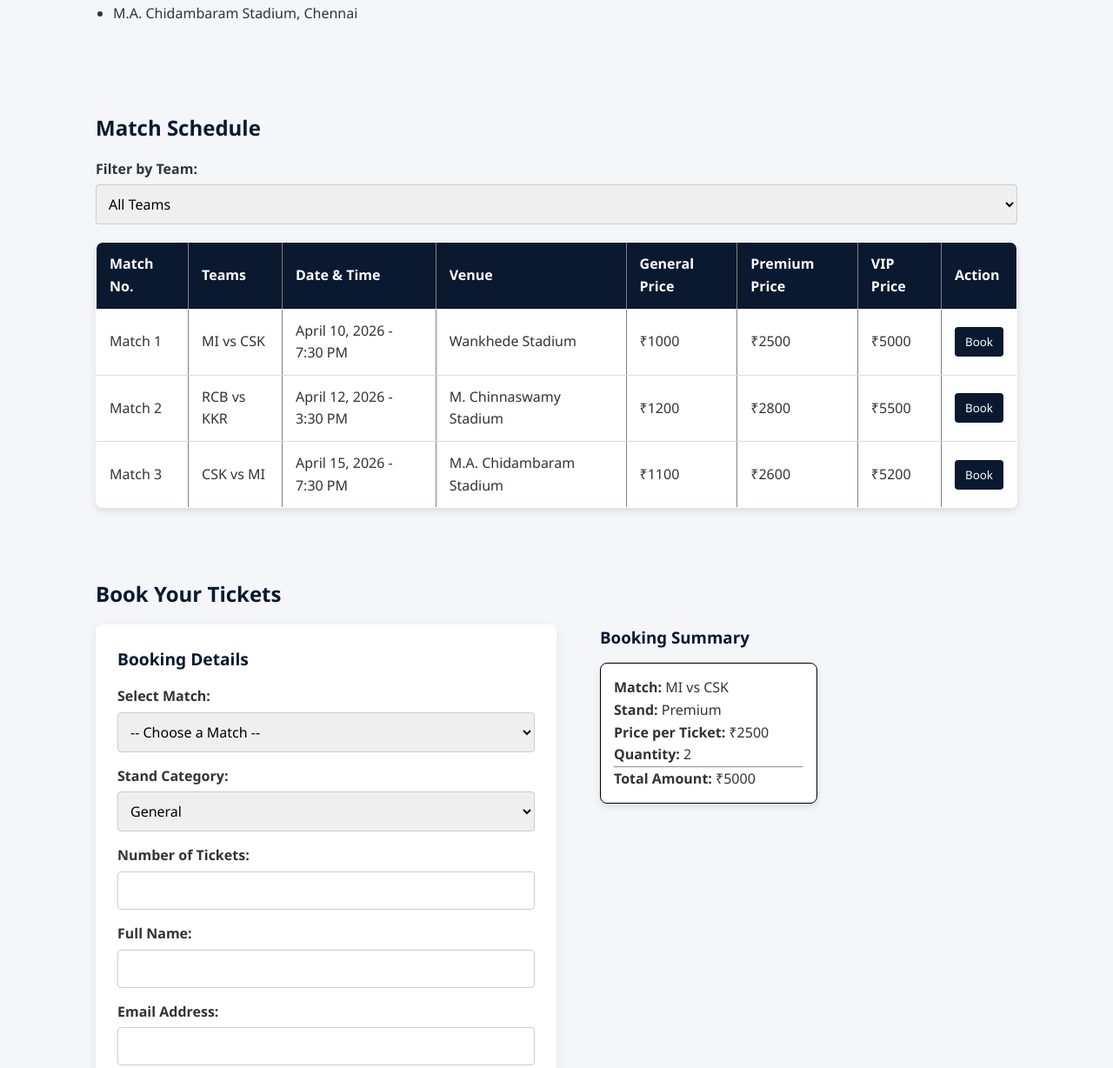
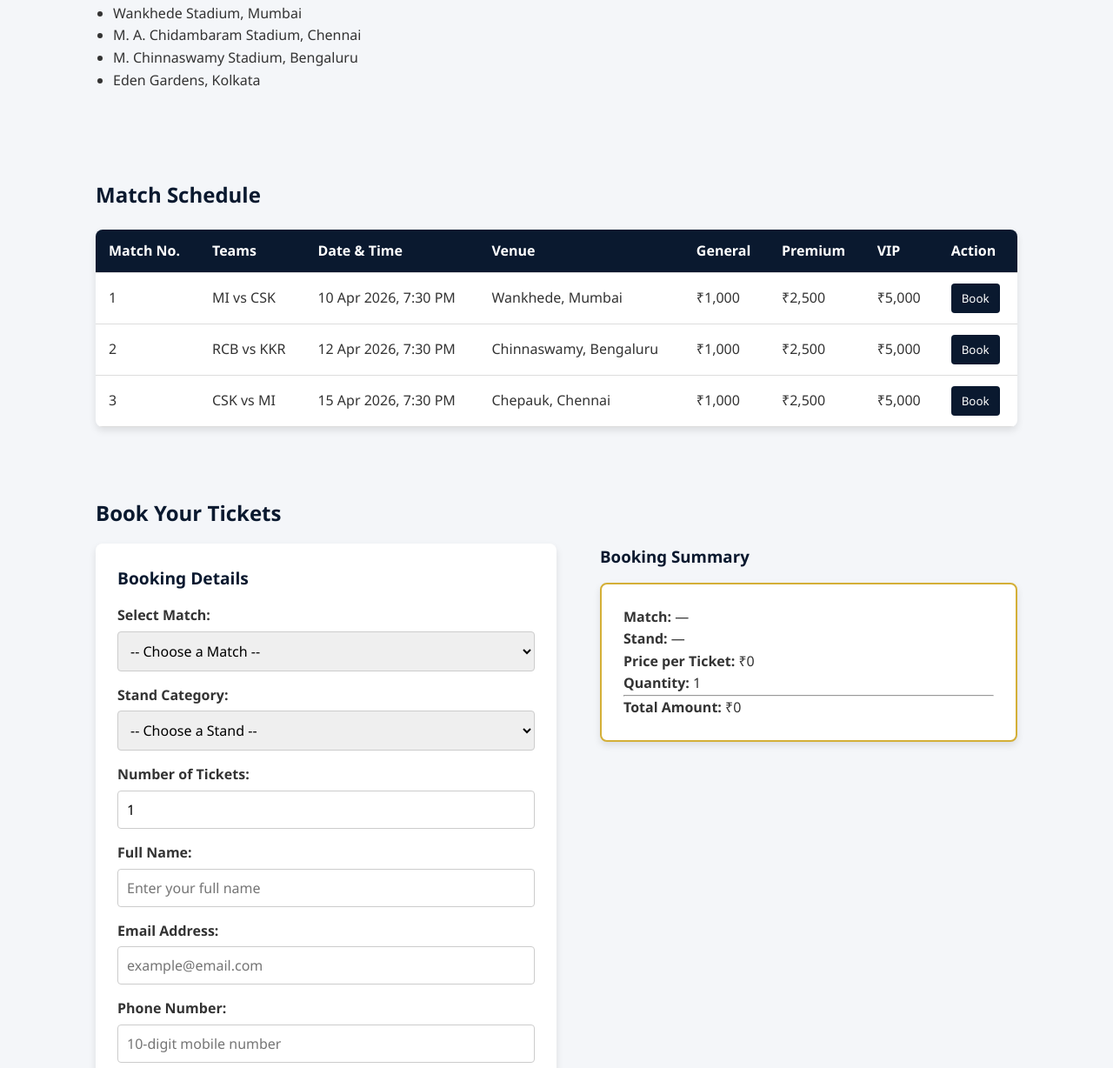
Before and after one commit to priyanka-c-star/ipl-ticket-booking, a plain HTML site: page index.html in a window 1280 px wide. Shown: the part 739-1967 px from the top of the page at 87% size. Drawn offline with Linux system fonts and the light colour scheme.

Commit message:
feat: complete IPL ticket booking site with Activities 1-7
- index.html: full semantic layout with all sections and live summary IDs
- js/app.js: showToast(), smooth scroll, live booking summary (Activity 7)
- Live price calculation from data-price and data-multiplier
- Debounced toast on summary updates

```diff
--- a/index.html
+++ b/index.html
@@ -13,27 +13,25 @@
         <nav>
             <ul>
                 <li><a href="#matches">Matches</a></li>
-                <li><a href="#booking.html">Book Ticket</a></li>
+                <li><a href="#book-ticket">Book Ticket</a></li>
                 <li><a href="#my-bookings">My Bookings</a></li>
                 <li><a href="#guidelines">Guidelines</a></li>
             </ul>
         </nav>
     </header>
 
-    <main>
-        <!-- ================= HERO SECTION ================= -->
+    <!-- ================= HERO ================= -->
     <section id="hero">
         <h1>Experience The Stadium Energy Live!</h1>
-            <div>
-                <a href="#matches"><button>View Schedule</button></a>
-                <a href="#book-ticket"><button>Book Ticket</button></a>
-            </div>
+        <p>Book your IPL 2026 tickets now and be part of the action.</p>
+        <button onclick="document.getElementById('matches').scrollIntoView({behavior:'smooth'});">View Schedule</button>
+        <button onclick="document.getElementById('book-ticket').scrollIntoView({behavior:'smooth'});">Book Ticket</button>
     </section>
 
     <!-- ================= ABOUT IPL 2026 ================= -->
     <section id="about">
         <h2>About IPL 2026</h2>
-            <article>
+        <p>The Indian Premier League returns for its 2026 season with electrifying matches across India.</p>
         <h3>Popular Teams</h3>
         <ul>
             <li>Mumbai Indians (MI)</li>
@@ -41,72 +39,61 @@
             <li>Royal Challengers Bengaluru (RCB)</li>
             <li>Kolkata Knight Riders (KKR)</li>
         </ul>
-            </article>
-            <article>
         <h3>Major Venues</h3>
         <ul>
             <li>Wankhede Stadium, Mumbai</li>
+            <li>M. A. Chidambaram Stadium, Chennai</li>
             <li>M. Chinnaswamy Stadium, Bengaluru</li>
-                    <li>M.A. Chidambaram Stadium, Chennai</li>
+            <li>Eden Gardens, Kolkata</li>
         </ul>
-            </article>
     </section>
 
     <!-- ================= MATCH SCHEDULE ================= -->
     <section id="matches">
         <h2>Match Schedule</h2>
-
-            <label for="team-filter">Filter by Team:</label>
-            <select id="team-filter">
-                <option value="all">All Teams</option>
-                <option value="mi">Mumbai Indians</option>
-                <option value="csk">Chennai Super Kings</option>
-                <option value="rcb">Royal Challengers Bengaluru</option>
-            </select>
-
-            <table border="1">
+        <table>
             <thead>
                 <tr>
                     <th>Match No.</th>
                     <th>Teams</th>
-                        <th>Date & Time</th>
+                    <th>Date &amp; Time</th>
                     <th>Venue</th>
-                        <th>General Price</th>
-                        <th>Premium Price</th>
-                        <th>VIP Price</th>
+                    <th>General</th>
+                    <th>Premium</th>
+                    <th>VIP</th>
                     <th>Action</th>
                 </tr>
             </thead>
             <tbody>
                 <tr>
-                        <td>Match 1</td>
+                    <td>1</td>
                     <td>MI vs CSK</td>
-                        <td>April 10, 2026 - 7:30 PM</td>
-                        <td>Wankhede Stadium</td>
-                        <td>₹1000</td>
-                        <td>₹2500</td>
-                        <td>₹5000</td>
-                        <td><a href="#book-ticket"><button>Book</button></a></td>
+                    <td>10 Apr 2026, 7:30 PM</td>
+                    <td>Wankhede, Mumbai</td>
+                    <td>₹1,000</td>
+                    <td>₹2,500</td>
+                    <td>₹5,000</td>
+                    <td><button>Book</button></td>
                 </tr>
                 <tr>
-                        <td>Match 2</td>
+                    <td>2</td>
                     <td>RCB vs KKR</td>
-                        <td>April 12, 2026 - 3:30 PM</td>
-                        <td>M. Chinnaswamy Stadium</td>
-                        <td>₹1200</td>
-                        <td>₹2800</td>
-                        <td>₹5500</td>
-                        <td><a href="#book-ticket"><button>Book</button></a></td>
+                    <td>12 Apr 2026, 7:30 PM</td>
+                    <td>Chinnaswamy, Bengaluru</td>
+                    <td>₹1,000</td>
+                    <td>₹2,500</td>
+                    <td>₹5,000</td>
+                    <td><button>Book</button></td>
                 </tr>
                 <tr>
-                        <td>Match 3</td>
+                    <td>3</td>
                     <td>CSK vs MI</td>
-                        <td>April 15, 2026 - 7:30 PM</td>
-                        <td>M.A. Chidambaram Stadium</td>
-                        <td>₹1100</td>
-                        <td>₹2600</td>
-                        <td>₹5200</td>
-                        <td><a href="#book-ticket"><button>Book</button></a></td>
+                    <td>15 Apr 2026, 7:30 PM</td>
+                    <td>Chepauk, Chennai</td>
+                    <td>₹1,000</td>
+                    <td>₹2,500</td>
+                    <td>₹5,000</td>
+                    <td><button>Book</button></td>
                 </tr>
             </tbody>
         </table>
@@ -116,66 +103,67 @@
     <section id="book-ticket">
         <h2>Book Your Tickets</h2>
 
-            <div style="display: flex; gap: 50px;">
+        <div style="display: flex; gap: 50px; flex-wrap: wrap;">
 
             <!-- Form -->
-                <form action="#" method="POST">
+            <form action="#" method="POST" id="bookingForm">
                 <fieldset>
                     <legend>Booking Details</legend>
 
                     <p>
                         <label for="select-match">Select Match:</label><br>
                         <select id="select-match" name="match" required>
-                                <option value="">-- Choose a Match --</option>
-                                <option value="match1">Match 1: MI vs CSK</option>
-                                <option value="match2">Match 2: RCB vs KKR</option>
-                                <option value="match3">Match 3: CSK vs MI</option>
+                            <option value="" data-price="0">-- Choose a Match --</option>
+                            <option value="match1" data-price="1000">MI vs CSK</option>
+                            <option value="match2" data-price="1200">RCB vs KKR</option>
+                            <option value="match3" data-price="1100">CSK vs MI</option>
                         </select>
                     </p>
 
                     <p>
                         <label for="stand-category">Stand Category:</label><br>
                         <select id="stand-category" name="stand" required>
-                                <option value="general">General</option>
-                                <option value="premium">Premium</option>
-                                <option value="vip">VIP</option>
+                            <option value="" data-multiplier="1">-- Choose a Stand --</option>
+                            <option value="general" data-multiplier="1">General</option>
+                            <option value="premium" data-multiplier="2.5">Premium</option>
+                            <option value="vip" data-multiplier="5">VIP</option>
                         </select>
                     </p>
 
                     <p>
                         <label for="num-tickets">Number of Tickets:</label><br>
-                            <input type="number" id="num-tickets" name="quantity" min="1" max="10" required>
+                        <input type="number" id="num-tickets" name="quantity" min="1" max="10" value="1" required>
                     </p>
 
                     <p>
                         <label for="name">Full Name:</label><br>
-                            <input type="text" id="name" name="name" required>
+                        <input type="text" id="name" name="name" required minlength="3" maxlength="50" placeholder="Enter your full name">
                     </p>
 
                     <p>
                         <label for="email">Email Address:</label><br>
-                            <input type="email" id="email" name="email" required>
+                        <input type="email" id="email" name="email" required placeholder="example@email.com">
                     </p>
 
                     <p>
                         <label for="phone">Phone Number:</label><br>
-                            <input type="tel" id="phone" name="phone" required>
+                        <input type="tel" id="phone" name="phone" required pattern="[0-9]{10}" placeholder="10-digit mobile number">
                     </p>
 
                     <button type="submit">Confirm Booking</button>
                 </fieldset>
             </form>
 
-                <!-- Booking Summary Card -->
+            <!-- Booking Summary Card (LIVE) -->
             <aside>
                 <h3>Booking Summary</h3>
-                    <div style="border: 1px solid black; padding: 15px; width: 250px;">
-                        <p><strong>Match:</strong> MI vs CSK</p>
-                        <p><strong>Stand:</strong> Premium</p>
-                        <p><strong>Price per Ticket:</strong> ₹2500</p>
-                        <p><strong>Quantity:</strong> 2</p>
+                <div id="summaryCard">
+                    <p><strong>Match:</strong> <span id="summary-match">—</span></p>
+                    <p><strong>Stand:</strong> <span id="summary-stand">—</span></p>
+                    <p><strong>Price per Ticket:</strong> <span id="summary-price">₹0</span></p>
+                    <p><strong>Quantity:</strong> <span id="summary-qty">—</span></p>
                     <hr>
-                        <p><strong>Total Amount:</strong> ₹5000</p>
+                    <p><strong>Total Amount:</strong> <span id="summary-total">₹0</span></p>
                 </div>
             </aside>
 
@@ -185,21 +173,23 @@
     <!-- ================= MY TICKET BOOKINGS ================= -->
     <section id="my-bookings">
         <h2>My Ticket Bookings</h2>
-            <table border="1">
+        <p style="color:#666; margin-bottom:15px;">Your confirmed bookings will appear here.</p>
+        <table>
             <thead>
                 <tr>
                     <th>Booking ID</th>
                     <th>Match</th>
                     <th>Stand</th>
-                        <th>Tickets</th>
-                        <th>Total Paid</th>
+                    <th>Qty</th>
+                    <th>Total</th>
                     <th>Status</th>
                 </tr>
             </thead>
-                <tbody>
-                    <!-- Empty table for future records -->
+            <tbody id="bookings-tbody">
                 <tr>
-                        <td colspan="6" style="text-align: center;">No bookings yet.</td>
+                    <td colspan="6" style="text-align:center; color:#999; padding:20px;">
+                        No bookings yet. Book your first ticket above!
+                    </td>
                 </tr>
             </tbody>
         </table>
@@ -208,30 +198,26 @@
     <!-- ================= GUIDELINES ================= -->
     <section id="guidelines">
         <h2>Guidelines</h2>
-
         <article>
             <h3>Ticket Verification</h3>
-                <p>Please carry a printed copy or digital copy of your ticket. Entry will only be granted after scanning the QR code at the gate.</p>
+            <p>Carry a valid photo ID along with your e-ticket. Entry will be denied without verification.</p>
         </article>
-
         <article>
             <h3>ID Proof Requirement</h3>
-                <p>A valid government-issued photo ID (Aadhar, PAN, or Driver's License) is mandatory for all attendees.</p>
+            <p>Aadhaar, PAN, or any government-issued ID is mandatory for entry into the stadium.</p>
         </article>
-
         <article>
             <h3>Prohibited Items</h3>
-                <p>Outside food, beverages, fireworks, laser pointers, and weapons of any kind are strictly prohibited inside the stadium.</p>
+            <p>Outside food, beverages, weapons, and fireworks are strictly prohibited inside the venue.</p>
         </article>
     </section>
-
-    </main>
 
     <!-- ================= FOOTER ================= -->
     <footer>
         <p>&copy; 2026 IPL Ticket Booking. All rights reserved.</p>
     </footer>
 
+    <!-- Link to JavaScript (inside js/ folder) -->
+    <script src="js/app.js"></script>
 </body>
-<script src="./js/app.js"></script>
 </html>
--- a/js/app.js
+++ b/js/app.js
@@ -2,31 +2,41 @@
 // 1. Reusable Toast Notification Function
 // ==========================================
 function showToast(message) {
-    // Create the toast element
+    const existingToast = document.querySelector('.toast');
+    if (existingToast) existingToast.remove();
+
     const toast = document.createElement('div');
     toast.className = 'toast';
     toast.innerText = message;
 
-    // Style the toast using JavaScript (so you don't have to edit your CSS file)
     toast.style.position = 'fixed';
     toast.style.bottom = '20px';
     toast.style.right = '20px';
-    toast.style.backgroundColor = '#0a192f'; // Dark blue
-    toast.style.color = '#d4af37'; // Gold
+    toast.style.backgroundColor = '#0a192f';
+    toast.style.color = '#d4af37';
     toast.style.padding = '15px 25px';
     toast.style.borderRadius = '8px';
     toast.style.boxShadow = '0 4px 12px rgba(0,0,0,0.3)';
     toast.style.zIndex = '9999';
     toast.style.fontWeight = 'bold';
-    toast.style.transition = 'opacity 0.5s ease';
+    toast.style.fontFamily = 'system-ui, sans-serif';
+    toast.style.fontSize = '0.95rem';
+    toast.style.pointerEvents = 'none';
+    toast.style.transition = 'opacity 0.5s ease, transform 0.3s ease';
+    toast.style.transform = 'translateY(20px)';
+    toast.style.opacity = '0';
 
-    // Add it to the page
     document.body.appendChild(toast);
 
-    // Remove the toast after 3 seconds
+    requestAnimationFrame(() => {
+        toast.style.transform = 'translateY(0)';
+        toast.style.opacity = '1';
+    });
+
     setTimeout(() => {
         toast.style.opacity = '0';
-        setTimeout(() => toast.remove(), 500); // Wait for fade out to finish
+        toast.style.transform = 'translateY(10px)';
+        setTimeout(() => toast.remove(), 500);
     }, 3000);
 }
 
@@ -34,27 +44,107 @@ function showToast(message) {
 // 2. Smooth Scrolling for "Book" Buttons
 // ==========================================
 document.addEventListener("DOMContentLoaded", () => {
-
-    // Select all buttons inside the match schedule table
-    const bookButtons = document.querySelectorAll('#matches table button');
+    const bookButtons = document.querySelectorAll('#matches table button, .book-btn, button[data-scroll="book"]');
 
     bookButtons.forEach(button => {
         button.addEventListener('click', (event) => {
-            event.preventDefault(); // Stop the default jump
-
-            // Find the booking section
-            const bookingSection = document.getElementById('book-ticket');
-
+            event.preventDefault();
+            const bookingSection = document.getElementById('book-ticket')
+                                || document.getElementById('booking-form-section');
             if (bookingSection) {
-                // Smooth scroll to the form
-                bookingSection.scrollIntoView({ behavior: 'smooth' });
-
-                // Show the toast notification
+                bookingSection.scrollIntoView({ behavior: 'smooth', block: 'start' });
                 showToast('📢 Redirecting to Booking Form...');
             } else {
-                // If we are on booking.html, maybe just show a toast
                 showToast('📢 Please fill out the form below.');
             }
         });
     });
 });
+
+// ==========================================
+// 3. Activity 7 — Live Booking Summary
+// ==========================================
+document.addEventListener('DOMContentLoaded', () => {
+    const matchSelect = document.getElementById('select-match');
+    const standSelect = document.getElementById('stand-category');
+    const qtyInput    = document.getElementById('num-tickets');
+
+    const outMatch = document.getElementById('summary-match');
+    const outStand = document.getElementById('summary-stand');
+    const outPrice = document.getElementById('summary-price');
+    const outQty   = document.getElementById('summary-qty');
+    const outTotal = document.getElementById('summary-total');
+
+    if (!matchSelect || !standSelect || !qtyInput || !outMatch || !outStand || !outPrice || !outQty || !outTotal) {
+        return;
+    }
+
+    function getBasePrice() {
+        const opt = matchSelect.options[matchSelect.selectedIndex];
+        const p = parseFloat(opt?.dataset?.price);
+        return Number.isFinite(p) ? p : 0;
+    }
+
+    function getStandMultiplier() {
+        const opt = standSelect.options[standSelect.selectedIndex];
+        const m = parseFloat(opt?.dataset?.multiplier);
+        return Number.isFinite(m) ? m : 1;
+    }
+
+    function getQuantity() {
+        let q = parseInt(qtyInput.value, 10);
+        if (!Number.isFinite(q) || q < 1) q = 1;
+        if (q > 10) q = 10;
+        return q;
+    }
+
+    function formatINR(n) {
+        return '₹' + n.toLocaleString('en-IN', {
+            minimumFractionDigits: Number.isInteger(n) ? 0 : 2,
+            maximumFractionDigits: 2
+        });
+    }
+
+    function updateSummary() {
+        const hasMatch = matchSelect.value !== '';
+        const hasStand = standSelect.value !== '';
+
+        const matchText = hasMatch ? matchSelect.options[matchSelect.selectedIndex].text.trim() : '—';
+        const standText = hasStand ? standSelect.options[standSelect.selectedIndex].text.trim() : '—';
+
+        const pricePerTicket = getBasePrice() * getStandMultiplier();
+        const qty = getQuantity();
+        const total = pricePerTicket * qty;
+
+        outMatch.textContent = matchText;
+        outStand.textContent = standText;
+        outPrice.textContent = (hasMatch && hasStand) ? formatINR(pricePerTicket) : '₹0';
+        outQty.textContent   = qty;
+        outTotal.textContent = formatINR(total);
+
+        if (qtyInput.value !== String(qty)) qtyInput.value = qty;
+        return { hasMatch, hasStand, total };
+    }
+
+    let toastTimer = null;
+    function announceUpdate() {
+        clearTimeout(toastTimer);
+        toastTimer = setTimeout(() => {
+            const { hasMatch, hasStand, total } = updateSummary();
+            if (hasMatch && hasStand) {
+                showToast(`✅ Summary updated — Total: ${formatINR(total)}`);
+            }
+        }, 400);
+    }
+
+    matchSelect.addEventListener('change', announceUpdate);
+    standSelect.addEventListener('change', announceUpdate);
+    qtyInput.addEventListener('input',  announceUpdate);
+    qtyInput.addEventListener('change', announceUpdate);
+    qtyInput.addEventListener('blur', () => {
+        qtyInput.value = getQuantity();
+        updateSummary();
+    });
+
+    updateSummary();
+});
```
Lines whose indentation alone changed are shown as unchanged.
